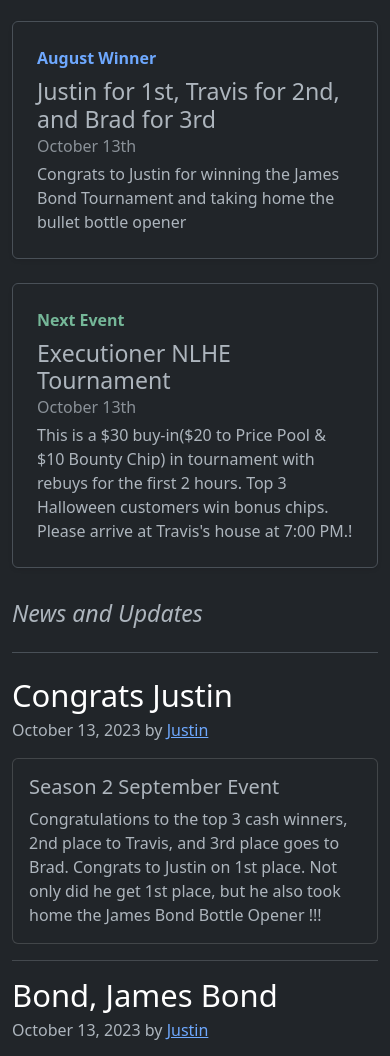
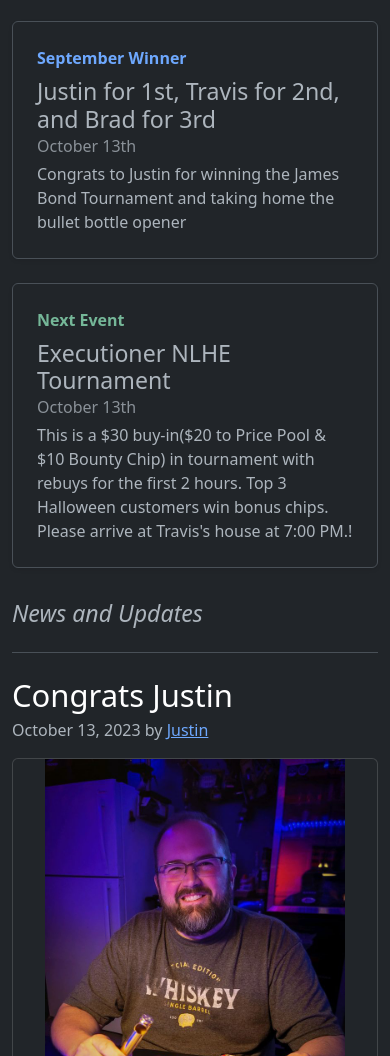
Before and after one commit to Six6VI/innercirclepoker, a plain HTML site: page homepage.html in a window 390 px wide. Shown: the part 60-1116 px from the top of the page. Drawn offline with nearby package versions, Linux system fonts and the light colour scheme.

Commit message:
Update homepage.html

```diff
--- a/homepage.html
+++ b/homepage.html
@@ -42,7 +42,7 @@
         <div class="col-md-6">
           <div class="row g-0 border rounded overflow-hidden flex-md-row mb-4 shadow-sm h-md-250 position-relative">
             <div class="col p-4 d-flex flex-column position-static">
-              <strong class="d-inline-block mb-2 text-primary-emphasis">August Winner</strong>
+              <strong class="d-inline-block mb-2 text-primary-emphasis">September Winner</strong>
               <h3 class="mb-0">Justin for 1st, Travis for 2nd, and Brad for 3rd</h3>
               <div class="mb-1 text-body-secondary">October 13th</div>
               <p class="card-text mb-auto">Congrats to Justin for winning the James Bond Tournament and taking home the bullet bottle opener</p>
@@ -82,7 +82,7 @@
             <p class="blog-post-meta">October 13, 2023 by <a href="#">Justin</a></p>
             <div >
                 <div class="card align-items-center">
-                  <img class="d-none d-lg-block" src="./images/Events/season/23septwinner.jpeg" width="300" alt="">
+                  <img src="./images/Events/season/23septwinner.jpeg" width="300" alt="">
                   <div class="card-body">
                     <h5 class="card-title">Season 2 September Event</h5>
                     <p class="card-text">Congratulations to the top 3 cash winners, 2nd place to Travis, and 3rd place goes to Brad. Congrats to Justin on 1st place. Not only did he get 1st place, but he also took home the James Bond Bottle Opener  !!!</p>
```
